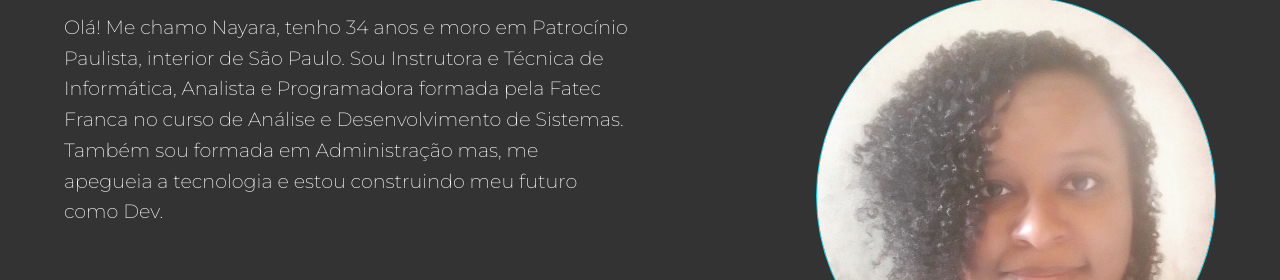
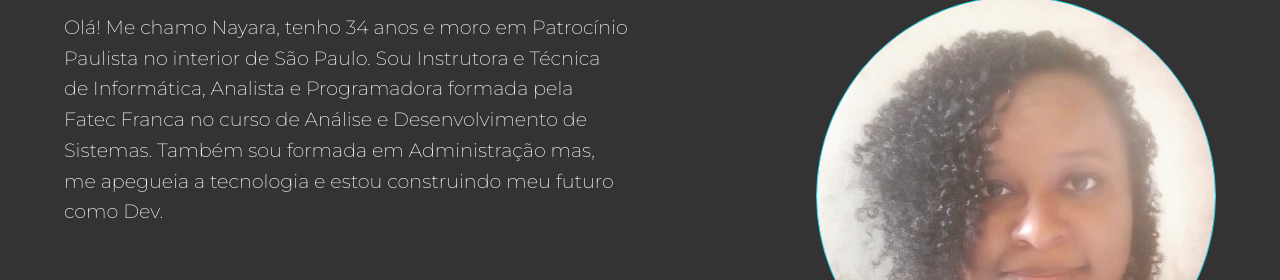
Before and after one commit to Nayara91/PortifolioB, a plain HTML site: page index.html in a window 1280 px wide. Shown: the part 214-494 px from the top of the page. Drawn offline with Linux system fonts and the light colour scheme.

Commit message:
Inserção e mudanças

```diff
--- a/index.html
+++ b/index.html
@@ -39,7 +39,7 @@
                 <article class="text">
                 <h2>🙋🏾‍♀️Sobre mim</h2> <!--Ícone = Windows + . (ponto)-->
                 <p>
-                    Olá! Me chamo Nayara, tenho 34 anos e moro em Patrocínio Paulista,
+                    Olá! Me chamo Nayara, tenho 34 anos e moro em Patrocínio Paulista no
                     interior de São Paulo. Sou Instrutora e Técnica de Informática, Analista e Programadora
                     formada pela Fatec Franca no curso de Análise e Desenvolvimento de Sistemas.
                     Também sou formada em Administração mas, me apegueia a tecnologia e
```
Also changed, not shown: 1 other file.
